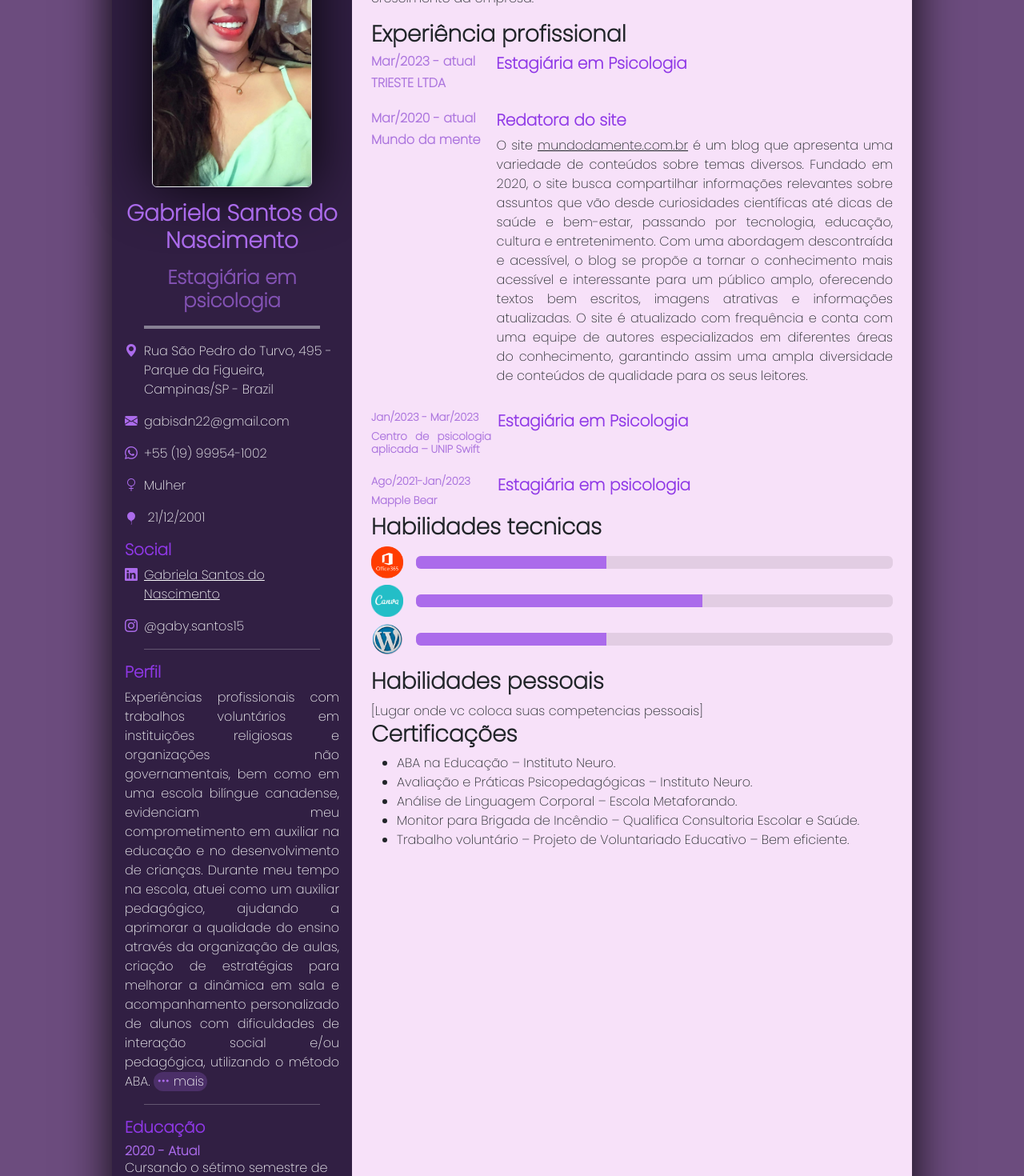
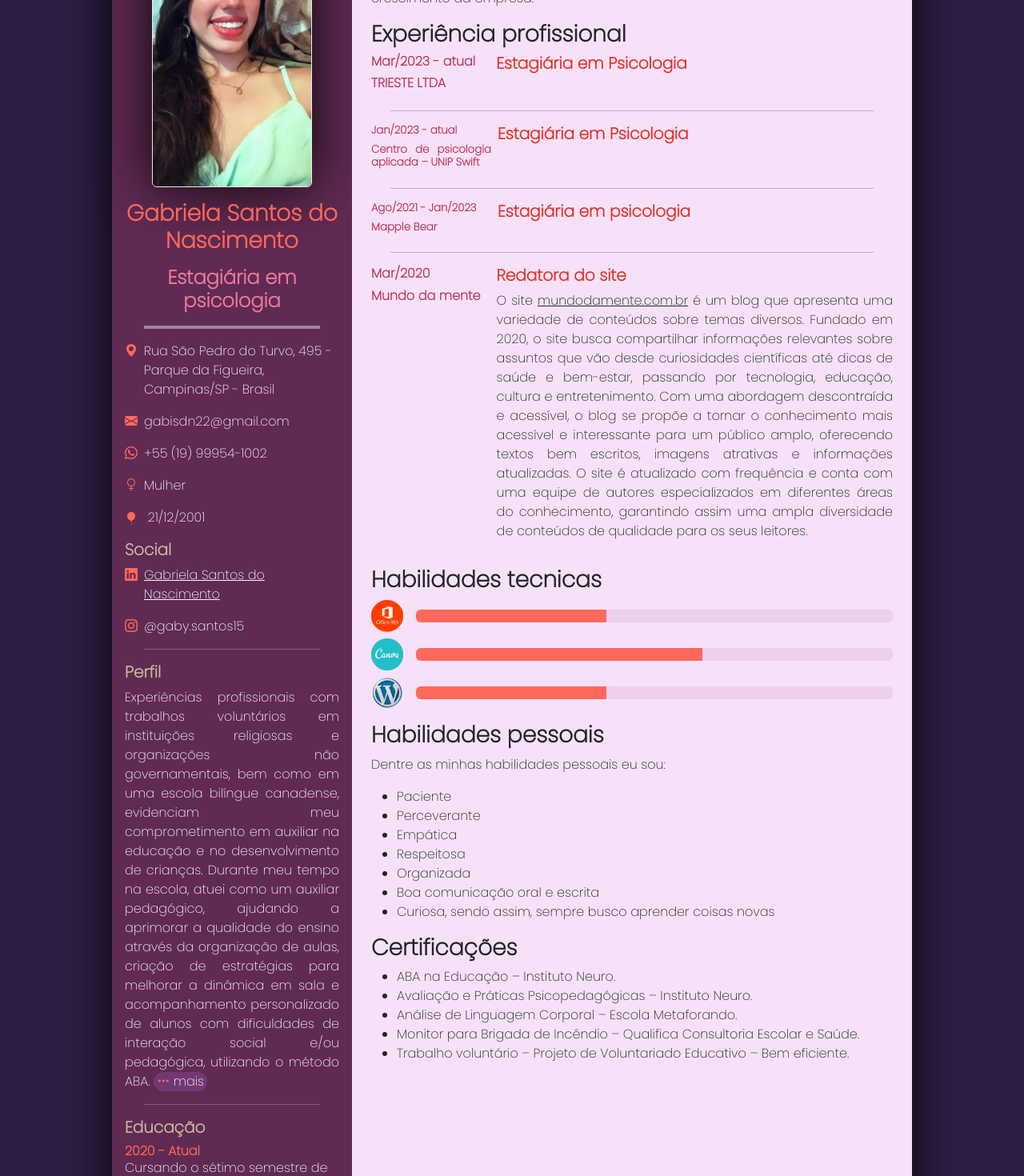
Before and after one commit to Nathan-Borges00/cv-project-gabi, an Angular app: page / in a window 1280 px wide. Shown: the part 200-1670 px from the top of the page at 80% size. Built offline with nearby package versions, Linux system fonts and the light colour scheme.

Commit message:
feat: ajustes cores e layout

```diff
--- a/src/app/my-curriculum/my-curriculum.component.html
+++ b/src/app/my-curriculum/my-curriculum.component.html
@@ -13,7 +13,7 @@
             </section>
 
             <section id="info">
-                <p class="d-flex"><i class="bi bi-geo-alt-fill me-2"></i>Rua São Pedro do Turvo, 495 - Parque da Figueira, Campinas/SP - Brazil</p>
+                <p class="d-flex"><i class="bi bi-geo-alt-fill me-2"></i>Rua São Pedro do Turvo, 495 - Parque da Figueira, Campinas/SP - Brasil</p>
                 <p><i class="bi bi-envelope-fill me-2"></i>gabisdn22@gmail.com</p>
                 <p><i class="bi bi-whatsapp me-2"></i>+55 (19) 99954-1002</p>
                 <p><i class="bi bi-gender-female me-2"></i>Mulher</p>
@@ -115,13 +115,40 @@
                         <h6 class="fw-bolder">Mar/2023 - atual</h6>
                         <h6 class="fw-bolder mb-2">TRIESTE LTDA</h6>
                     </div>
-                    <div class="flex flex-column mb-3">
+                    <div class="flex flex-column">
                         <h5>Estagiária em Psicologia</h5>
                     </div>
                 </div>
+
+                <hr class="mx-4" />
+
+                <div class="d-flex responsive-screen mb-3">
+                    <div id="tempo-empresa-unip" class="d-flex flex-column year-company me-2">
+                        <h6 class="fw-bolder">Jan/2023 - atual</h6>
+                        <h6 class="fw-bolder mb-2">Centro de psicologia aplicada – UNIP Swift</h6>
+                    </div>
+                    <div class="flex flex-column">
+                        <h5>Estagiária em Psicologia</h5>
+                    </div>
+                </div>
+
+                <hr class="mx-4" />
+
+                <div class="d-flex responsive-screen mb-3">
+                    <div id="tempo-empresa-mapple" class="d-flex flex-column year-company me-2">
+                        <h6 class="fw-bolder">Ago/2021 - Jan/2023</h6>
+                        <h6 class="fw-bolder mb-2">Mapple Bear</h6>
+                    </div>
+                    <div class="flex flex-column">
+                        <h5>Estagiária em psicologia</h5>
+                    </div>
+                </div>
+
+                <hr class="mx-4" />
+
                 <div class="d-flex responsive-screen">
                     <div id="mundo-da-mente" class="d-flex flex-column year-company me-2">
-                        <h6 class="fw-bolder">Mar/2020 - atual</h6>
+                        <h6 class="fw-bolder">Mar/2020</h6>
                         <h6 class="fw-bolder mb-2">Mundo da mente</h6>
                     </div>
                     <div class="flex flex-column mb-3 w-fit-content">
@@ -137,30 +164,12 @@
                         </p>
                     </div>
                 </div>
-                <div class="d-flex responsive-screen mb-3">
-                    <div id="tempo-empresa-unip" class="d-flex flex-column year-company me-2">
-                        <h6 class="fw-bolder">Jan/2023 - Mar/2023</h6>
-                        <h6 class="fw-bolder mb-2">Centro de psicologia aplicada – UNIP Swift</h6>
-                    </div>
-                    <div class="flex flex-column mb-3">
-                        <h5>Estagiária em Psicologia</h5>
-                    </div>
-                </div>
-                <div class="d-flex responsive-screen">
-                    <div id="tempo-empresa-mapple" class="d-flex flex-column year-company me-2">
-                        <h6 class="fw-bolder">Ago/2021-Jan/2023</h6>
-                        <h6 class="fw-bolder mb-2">Mapple Bear</h6>
-                    </div>
-                    <div class="flex flex-column mb-3">
-                        <h5>Estagiária em psicologia</h5>
-                    </div>
-                </div>
             </section>
             <section id="hard-skills">
                 <h3>Habilidades tecnicas</h3>
                 <div class="d-flex flex-column my-2">
                     <div class="d-flex align-items-center mb-2">
-                        <img src="assets/imgs/office.png" alt="HTML logo" />
+                        <img src="assets/imgs/office.png" alt="Pacote Office logo" />
                         <div
                             class="progress w-100 ms-3"
                             role="progressbar"
@@ -172,7 +181,7 @@
                         </div>
                     </div>
                     <div class="d-flex align-items-center mb-2">
-                        <img src="assets/imgs/canva.png" alt="CSS logo" />
+                        <img src="assets/imgs/canva.png" alt="Canva logo" />
                         <div
                             class="progress w-100 ms-3"
                             role="progressbar"
@@ -184,7 +193,7 @@
                         </div>
                     </div>
                     <div class="d-flex align-items-center mb-2">
-                        <img src="assets/imgs/wordPress.png" alt="TypeScript logo" />
+                        <img src="assets/imgs/wordPress.png" alt="WordPress logo" />
                         <div
                             class="progress w-100 ms-3"
                             role="progressbar"
@@ -199,13 +208,16 @@
             </section>
             <section id="soft-skills">
                 <h3>Habilidades pessoais</h3>
-                [Lugar onde vc coloca suas competencias pessoais]
-                <!-- <ul>
-                    <li>Responsabilidade com prazos e tarefas</li>
-                    <li>Aprendizagem rapida</li>
-                    <li>Pontualidade</li>
-                    <li>Motivacao para adiquirir novos conhecimentos</li>
-                </ul> -->
+                <p>Dentre as minhas habilidades pessoais eu sou:</p>
+                <ul>
+                    <li>Paciente</li>
+                    <li>Perceverante</li>
+                    <li>Empática</li>
+                    <li>Respeitosa</li>
+                    <li>Organizada</li>
+                    <li>Boa comunicação oral e escrita</li>
+                    <li>Curiosa, sendo assim, sempre busco aprender coisas novas</li>
+                </ul>
             </section>
             <section id="certifications">
                 <h3>Certificações</h3>
--- a/src/app/my-curriculum/my-curriculum.component.scss
+++ b/src/app/my-curriculum/my-curriculum.component.scss
@@ -1,18 +1,23 @@
 .main {
-    background: rgb(108, 76, 126);
+    background: #2e1e45;
     .curriculum {
         max-width: 1000px;
         min-height: 1000px;
         box-shadow: 0 35px 55px rgba(0, 0, 0, 0.9);
         .left-side {
-            background-color: rgb(49, 31, 67);
+            background-color: #612a52;
             flex-basis: 30%;
 
+            h5 {
+                color: #ccbca1;
+                font-weight: bold;
+            }
+
             .progress {
-                background-color: rgba(103, 65, 141, 0.516);
+                background-color: #964881b4;
             }
             .progress-bar {
-                background-color: rgb(171, 107, 235) !important;
+                background-color: #ff695c !important;
             }
 
             #title {
@@ -21,11 +26,11 @@
                     color: whitesmoke;
                 }
                 h4 {
-                    color: rgba(171, 107, 235, 0.67);
+                    color: #ea7c9b;
                     font-weight: bold;
                 }
                 h3 {
-                    color: rgb(171, 107, 235);
+                    color: #ff695c;
                     font-weight: bold;
                 }
                 hr {
@@ -55,7 +60,7 @@
 
             #education {
                 h6 {
-                    color: rgb(171, 107, 235);
+                    color: #ff695c;
                     font-weight: bold;
                 }
             }
@@ -69,15 +74,20 @@
             }
 
             .progress {
-                background-color: rgba(56, 50, 50, 0.111);
+                background-color: #9648811d;
             }
 
             .progress-bar {
-                background-color: rgb(171, 107, 235) !important;
+                background-color: #ff695c !important;
             }
 
             #experience {
                 text-align: justify;
+
+                h5 {
+                    color: #e52b1b;
+                    font-weight: bold;
+                }
 
                 .responsive-screen {
                     #tempo-empresa-trieste {
@@ -103,7 +113,7 @@
                     }
                     .year-company {
                         h6 {
-                            color: rgba(142, 74, 211, 0.721);
+                            color: #ba3259;
                         }
                     }
 
@@ -139,14 +149,9 @@
         }
     }
 
-    h5 {
-        color: rgb(143, 56, 230);
-        font-weight: bold;
-    }
-
     i,
     svg {
-        color: rgb(171, 107, 235);
+        color: #ff695c;
     }
 
     img {
@@ -182,7 +187,8 @@
 
                         #tempo-empresa-unip,
                         #tempo-empresa-trieste,
-                        #tempo-empresa-mapple {
+                        #tempo-empresa-mapple,
+                        #mundo-da-mente {
                             width: 100%;
                         }
                     }
```
